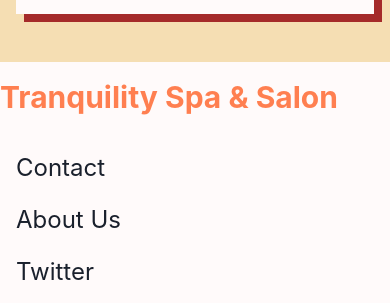
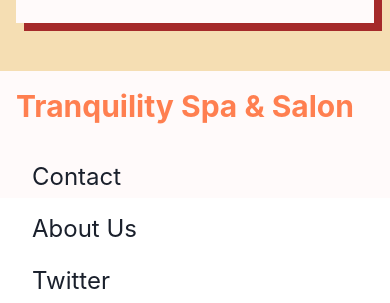
Before and after one commit to JGuerrero126/Tranquility, a React (Create React App) app: page / in a window 390 px wide. Shown: the part 2873-3176 px from the top of the page. Built offline with nearby package versions, Linux system fonts and the light colour scheme.

Commit message:
Further work on making everything mobile responsive

```diff
--- a/src/components/footer.js
+++ b/src/components/footer.js
@@ -2,7 +2,15 @@ import { Box, Center, Container, Heading, Image, Text } from "@chakra-ui/react";
 
 function Footer() {
   return (
-    <Box bg="snow" minW="100vw" bottom="0" pt="1rem" pb="1rem">
+    <Box
+      bg="snow"
+      minW="100vw"
+      bottom="0"
+      pt="1rem"
+      pb="1rem"
+      pl="1rem"
+      h="15vh"
+    >
       <Heading textColor="coral" mb="2rem">
         Tranquility Spa & Salon
       </Heading>
--- a/src/components/header.js
+++ b/src/components/header.js
@@ -10,10 +10,11 @@ import {
 } from "@chakra-ui/react";
 
 function Header() {
+  const screenWidth = window.innerWidth;
   return (
     <Box
       w="100vw"
-      h={["10rem"]}
+      h="20vh"
       overflow="hidden"
       position="relative"
       textAlign="center"
--- a/src/components/pages/extensions.js
+++ b/src/components/pages/extensions.js
@@ -17,6 +17,7 @@ function extensions() {
         bg="snow"
         marginTop="1rem"
         borderRadius="0"
+        minH="75vh"
       >
         <CardBody>
           <Heading textColor="coral" textAlign="center">
--- a/src/components/pages/home.js
+++ b/src/components/pages/home.js
@@ -18,7 +18,7 @@ function Home() {
         bg="wheat"
         position="sticky"
         marginTop="-1rem"
-        minH="100%"
+        minH="75vh"
         paddingBottom="3rem"
         pt="1rem"
         minW="100vw"
--- a/src/components/pricing.js
+++ b/src/components/pricing.js
@@ -19,6 +19,7 @@ function Pricing({ title, img, description, list }) {
       bg="snow"
       marginTop="1rem"
       borderRadius="0"
+      minH="75vh"
     >
       <CardBody>
         <Heading textColor="coral" textAlign="center">
```
